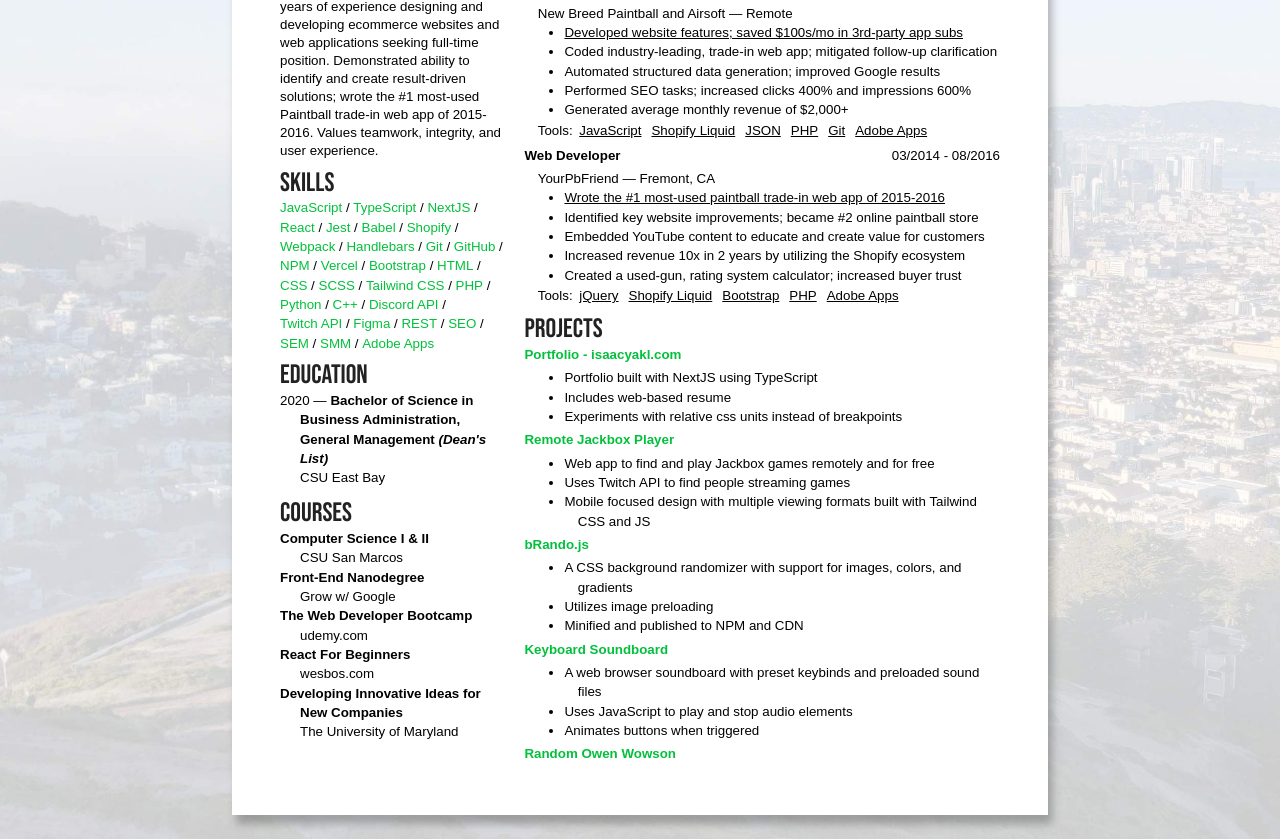
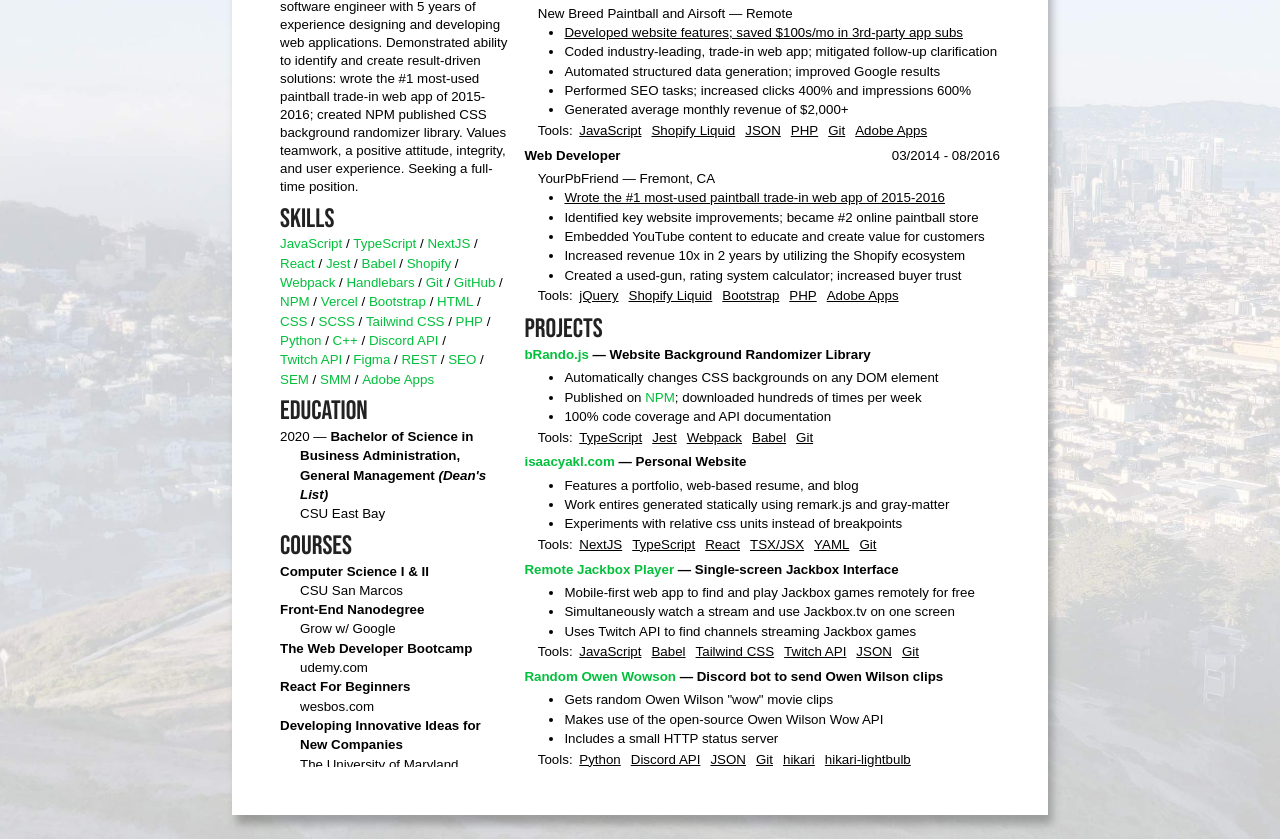
Before and after one commit to yak-was-here/yak-was-here, a Next.js app: page /resume in a window 1280 px wide. Shown: the part 407-1246 px from the top of the page. Built offline with nearby package versions, Linux system fonts and the light colour scheme.

Commit message:
Complete resume overhaul

```diff
--- a/components/ResumeView.tsx
+++ b/components/ResumeView.tsx
@@ -194,66 +194,90 @@
 							<div className="resume-work-entry">
 								<div className="resume-work-details">
 									<h3>
-										<Link href="https://github.com/isaacyakl/isaacyakl.com">Portfolio - isaacyakl.com</Link>
+										<Link href="https://github.com/isaacyakl/brandojs">bRando.js</Link> &mdash; Website Background Randomizer Library
 									</h3>
 									<div></div>
 								</div>
 								<ul>
-									<li>Portfolio built with NextJS using TypeScript</li>
-									<li>Includes web-based resume</li>
-									<li>Experiments with relative css units instead of breakpoints</li>
+									<li>Automatically changes CSS backgrounds on any DOM element</li>
+									<li>
+										Published on <Link href="https://www.npmjs.com/package/brandojs">NPM</Link>; downloaded hundreds of times per week
+									</li>
+									<li>100% code coverage and API documentation</li>
+								</ul>
+								<h4>Tools:</h4>
+								<ul className="resume-work-tools">
+									<li>TypeScript</li>
+									<li>Jest</li>
+									<li>Webpack</li>
+									<li>Babel</li>
+									<li>Git</li>
 								</ul>
 							</div>
 							<div className="resume-work-entry">
 								<div className="resume-work-details">
 									<h3>
-										<Link href="https://github.com/isaacyakl/remote-jackbox-player">Remote Jackbox Player</Link>
+										<Link href="https://github.com/isaacyakl/isaacyakl.com">isaacyakl.com</Link> &mdash; Personal Website
 									</h3>
 									<div></div>
 								</div>
 								<ul>
-									<li>Web app to find and play Jackbox games remotely and for free</li>
-									<li>Uses Twitch API to find people streaming games</li>
-									<li>Mobile focused design with multiple viewing formats built with Tailwind CSS and JS</li>
+									<li>Features a portfolio, web-based resume, and blog</li>
+									<li>Work entires generated statically using remark.js and gray-matter</li>
+									<li>Experiments with relative css units instead of breakpoints</li>
+								</ul>
+								<h4>Tools:</h4>
+								<ul className="resume-work-tools">
+									<li>NextJS</li>
+									<li>TypeScript</li>
+									<li>React</li>
+									<li>TSX/JSX</li>
+									<li>YAML</li>
+									<li>Git</li>
 								</ul>
 							</div>
 							<div className="resume-work-entry">
 								<div className="resume-work-details">
 									<h3>
-										<Link href="https://github.com/isaacyakl/brandojs">bRando.js</Link>
+										<Link href="https://github.com/isaacyakl/remote-jackbox-player">Remote Jackbox Player</Link> &mdash; Single-screen Jackbox Interface
 									</h3>
 									<div></div>
 								</div>
 								<ul>
-									<li>A CSS background randomizer with support for images, colors, and gradients</li>
-									<li>Utilizes image preloading</li>
-									<li>Minified and published to NPM and CDN</li>
+									<li>Mobile-first web app to find and play Jackbox games remotely for free</li>
+									<li>Simultaneously watch a stream and use Jackbox.tv on one screen</li>
+									<li>Uses Twitch API to find channels streaming Jackbox games</li>
+								</ul>
+								<h4>Tools:</h4>
+								<ul className="resume-work-tools">
+									<li>JavaScript</li>
+									<li>Babel</li>
+									<li>Tailwind CSS</li>
+									<li>Twitch API</li>
+									<li>JSON</li>
+									<li>Git</li>
 								</ul>
 							</div>
 							<div className="resume-work-entry">
 								<div className="resume-work-details">
 									<h3>
-										<Link href="https://github.com/isaacyakl/fairhaven-bc-vbs-2019-soundboard">Keyboard Soundboard</Link>
+										<Link href="https://github.com/isaacyakl/random-owen-wowson">Random Owen Wowson</Link> &mdash; Discord bot to send Owen Wilson clips
 									</h3>
 									<div></div>
 								</div>
 								<ul>
-									<li>A web browser soundboard with preset keybinds and preloaded sound files</li>
-									<li>Uses JavaScript to play and stop audio elements</li>
-									<li>Animates buttons when triggered</li>
-								</ul>
-							</div>
-							<div className="resume-work-entry">
-								<div className="resume-work-details">
-									<h3>
-										<Link href="https://github.com/isaacyakl/random-owen-wowson">Random Owen Wowson</Link>
-									</h3>
-									<div></div>
-								</div>
-								<ul>
-									<li>A python Discord bot for sending random Owen Wilson &quot;wow&quot; movie clips</li>
+									<li>Gets random Owen Wilson &quot;wow&quot; movie clips</li>
 									<li>Makes use of the open-source Owen Wilson Wow API</li>
 									<li>Includes a small HTTP status server</li>
+								</ul>
+								<h4>Tools:</h4>
+								<ul className="resume-work-tools">
+									<li>Python</li>
+									<li>Discord API</li>
+									<li>JSON</li>
+									<li>Git</li>
+									<li>hikari</li>
+									<li>hikari-lightbulb</li>
 								</ul>
 							</div>
 						</section>
--- a/data/meta.tsx
+++ b/data/meta.tsx
@@ -19,4 +19,4 @@
 export const linkedin = "https://linkedin.com/in/isaacyakl";
 export const acceptingWork = true;
 export const intro = `I am a self-taught web developer and digital marketer with 5 years of experience designing and developing ecommerce websites and web application user interfaces (UI). My work has demonstrated the ability to successfully identify and create competitive business solutions that produce measurable results (e.g. the <a href="./work/yourpbfriend" title="the #1 Paintball trade-in web app of 2015-2016">#1 most-used Paintball trade-in web app of 2015-2016</a>). Outside of software development, my solutions often involve knowledge of SEO, digital marketing, business management, and design principles.`;
-export const resumeIntroWebDev = "Detail-oriented web developer with 5 years of experience designing and developing ecommerce websites and web applications seeking full-time position. Demonstrated ability to identify and create result-driven solutions; wrote the #1 most-used Paintball trade-in web app of 2015-2016. Values teamwork, integrity, and user experience.";
+export const resumeIntroWebDev = "Detail-oriented, quick-learning software engineer with 5 years of experience designing and developing web applications. Demonstrated ability to identify and create result-driven solutions: wrote the #1 most-used paintball trade-in web app of 2015-2016; created NPM published CSS background randomizer library. Values teamwork, a positive attitude, integrity, and user experience. Seeking a full-time position.";
```
Also changed, not shown: data/work/isaacyakl-com.md (+1 -0 lines), 1 other file (tests, documents, lock files or other folders).
